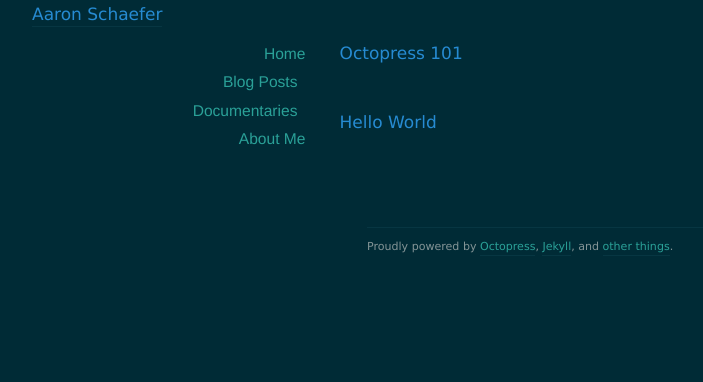
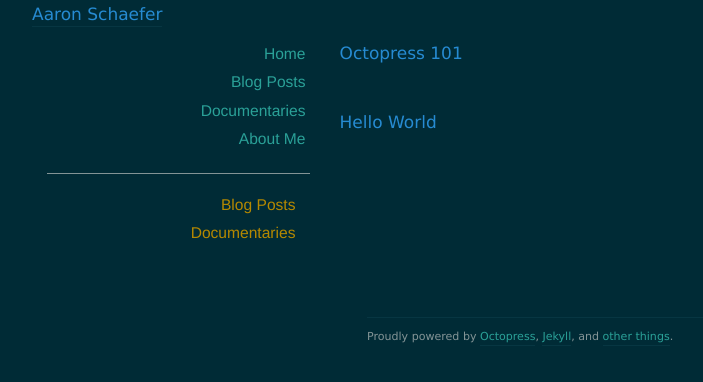
Before and after one commit to aatron/blog, a Jekyll site: the page built from src/archives/index.html, in a window 1280 px wide. Shown: the top 382 px of the page, without its empty margins (23-726 px from the left). Built offline with Jekyll 4.4.1, drawn with Linux system fonts in a browser that asks for light colours; nearby versions of some CDN libraries; some web fonts are replaced; Markdown is read by kramdown in place of the engine named in the settings.

Commit message:
More incremental layout changes

```diff
--- a/src/_layouts/default.html
+++ b/src/_layouts/default.html
@@ -8,13 +8,18 @@
     </div>
     <div class="row">
       <div class="col-sm-3 col-md-3">
-        <div id="sidebar">
+        <div class="sidebar">
           <nav>
             <ul>
               <li><a href="{{'/' | prepend: site.baseurl}}/">Home</a></li>
-              <li><a href="{{'/blog' | prepend: site.baseurl}}">Blog Posts</a><a class="rss" href="{{ '/feeds/blog.xml' | prepend: site.baseurl }}"><i class="fa fa-rss rss-header"></i></a></li>
-              <li><a href="{{'/documentaries' | prepend: site.baseurl}}">Documentaries</a><a class="rss" href="{{ '/feeds/blog.xml' | prepend: site.baseurl }}"><i class="fa fa-rss rss-header"></i></a></li>
+              <li><a href="{{'/blog' | prepend: site.baseurl}}">Blog Posts</a></li>
+              <li><a href="{{'/documentaries' | prepend: site.baseurl}}">Documentaries</a></li>
               <li><a href="{{'/about' | prepend: site.baseurl}}">About Me</a></li>
+            </ul>
+            <hr class="color-base0" />
+            <ul>
+              <li><a href="{{'/blog' | prepend: site.baseurl}}" class="rss-text">Blog Posts<i class="fa fa-rss rss-icon"></i></a></li>
+              <li><a href="{{'/documentaries' | prepend: site.baseurl}}" class="rss-text">Documentaries<i class="fa fa-rss rss-icon"></i></a></li>
             </ul>
           </nav>
         </div>
--- a/src/_sass/_aatron.scss
+++ b/src/_sass/_aatron.scss
@@ -94,3 +94,13 @@ a.no-underline:visited {
 // header, nav {
 //     text-align: center;
 // }
+
+
+.rss-text {
+    color: $yellow !important;
+}
+
+.rss-icon {
+    margin-left: 10px;
+    color: $yellow;
+}
--- a/src/_sass/_layout.scss
+++ b/src/_sass/_layout.scss
@@ -246,7 +246,7 @@
 //     }
 // }
 
-.rss-header {
-    margin-right: 10px;
-    color: $rss-orange;
-}
+// .rss-header {
+//     margin-right: 10px;
+//     color: $yellow;
+// }
--- a/src/_sass/_solarized-colors-dark.scss
+++ b/src/_sass/_solarized-colors-dark.scss
@@ -46,9 +46,9 @@ blockquote {
 }
 
 hr {
-	border-color: $blue;
+	border-color: $base0;
 	margin: 0px 0px 18px 0px;
-	width: 80%;
+	width: 100%;
 }
 
 .rss {
--- a/src/_sass/_solarized-layout.scss
+++ b/src/_sass/_solarized-layout.scss
@@ -141,18 +141,18 @@ h3 {
 
 	// position: absolute;
 	// width: 160px;
-#sidebar {
+.sidebar {
 	text-align: right;
 	top: 0;
 	left: -240px;
 }
 
-#sidebar li {
+.sidebar li {
 	list-style: none;
 	margin: 2px 0;
 }
 
-#sidebar a {
+.sidebar a {
 	border: none;
 	font-family: "Helvetica Neue", "Helvetica", serif;
 	font-size: 1.2em;
```
